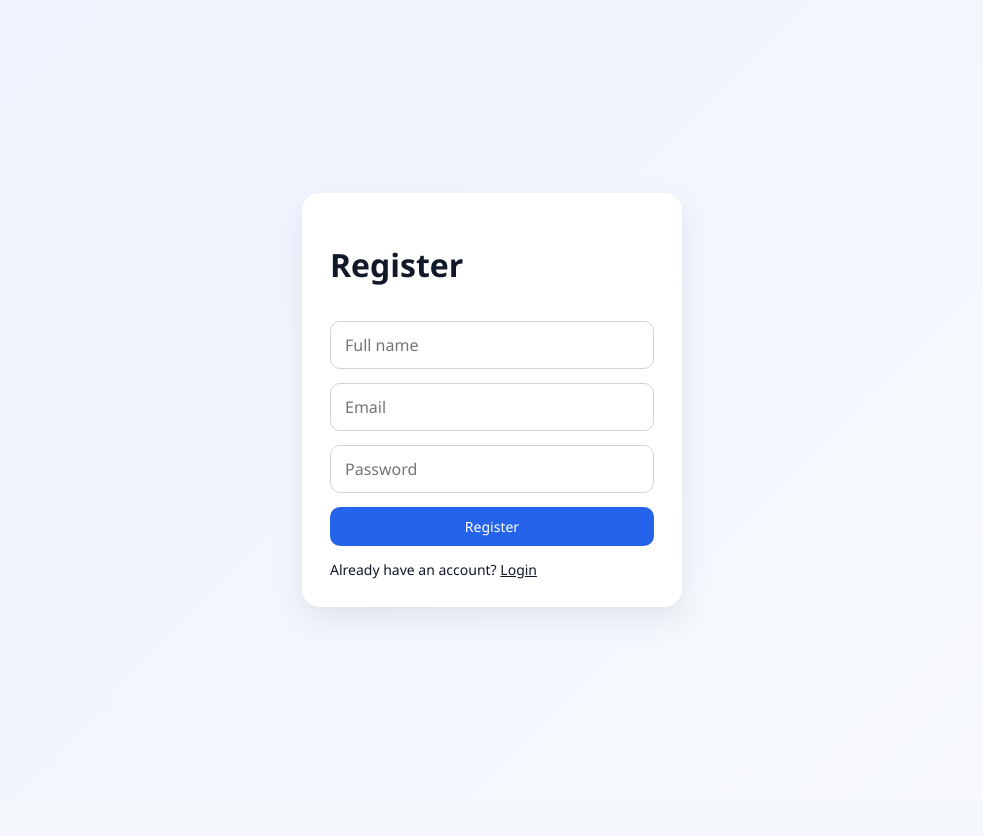
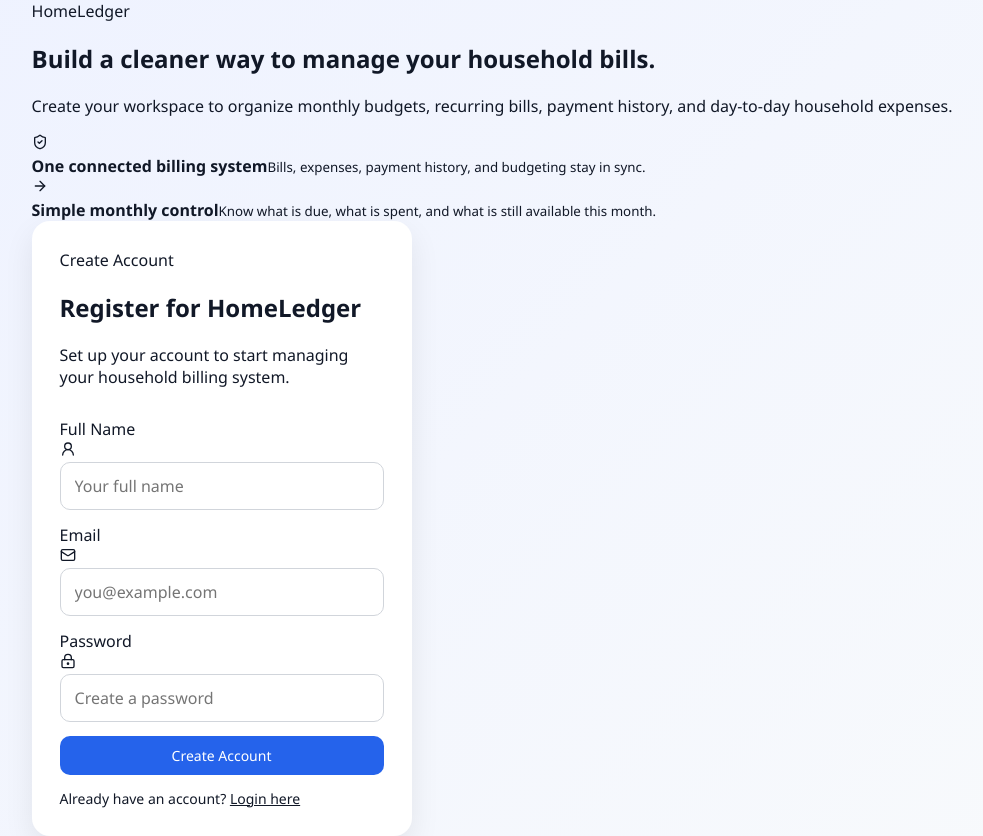
Before and after one commit to larravel/homeledger, a React (Vite) app in the folder frontend/: page /register in a window 1280 px wide. Shown: the whole page, without its empty margins (148-1131 px from the left). Before the commit the page ends 800 px from the top, so only its background shows below. Built offline with nearby package versions, Linux system fonts and the light colour scheme.

Commit message:
Add register page

```diff
--- a/frontend/src/pages/RegisterPage.tsx
+++ b/frontend/src/pages/RegisterPage.tsx
@@ -1,5 +1,6 @@
 import { useState } from 'react';
 import { Link, useNavigate } from 'react-router-dom';
+import { ArrowRight, LockKeyhole, Mail, ShieldCheck, UserRound } from 'lucide-react';
 import api from '../services/api';
 
 export default function RegisterPage() {
@@ -32,41 +33,95 @@ export default function RegisterPage() {
 
   return (
     <div className="auth-page">
+      <div className="auth-shell">
+        <section className="auth-hero">
+          <div className="auth-badge">HomeLedger</div>
+          <h1>Build a cleaner way to manage your household bills.</h1>
+          <p>
+            Create your workspace to organize monthly budgets, recurring bills,
+            payment history, and day-to-day household expenses.
+          </p>
+
+          <div className="auth-feature-list">
+            <div className="auth-feature-item">
+              <span className="auth-feature-icon">
+                <ShieldCheck size={16} />
+              </span>
+              <div>
+                <strong>One connected billing system</strong>
+                <small>Bills, expenses, payment history, and budgeting stay in sync.</small>
+              </div>
+            </div>
+            <div className="auth-feature-item">
+              <span className="auth-feature-icon">
+                <ArrowRight size={16} />
+              </span>
+              <div>
+                <strong>Simple monthly control</strong>
+                <small>Know what is due, what is spent, and what is still available this month.</small>
+              </div>
+            </div>
+          </div>
+        </section>
+
         <form className="auth-card" onSubmit={handleSubmit}>
-        <h1>Register</h1>
+          <div className="auth-card-head">
+            <span className="auth-kicker">Create Account</span>
+            <h2>Register for HomeLedger</h2>
+            <p>Set up your account to start managing your household billing system.</p>
+          </div>
 
+          <label className="auth-field">
+            <span>Full Name</span>
+            <div className="auth-input-wrap">
+              <UserRound size={16} />
               <input
                 className="input"
                 type="text"
-          placeholder="Full name"
+                placeholder="Your full name"
                 value={name}
                 onChange={(e) => setName(e.target.value)}
               />
+            </div>
+          </label>
 
+          <label className="auth-field">
+            <span>Email</span>
+            <div className="auth-input-wrap">
+              <Mail size={16} />
               <input
                 className="input"
                 type="email"
-          placeholder="Email"
+                placeholder="you@example.com"
                 value={email}
                 onChange={(e) => setEmail(e.target.value)}
               />
+            </div>
+          </label>
 
+          <label className="auth-field">
+            <span>Password</span>
+            <div className="auth-input-wrap">
+              <LockKeyhole size={16} />
               <input
                 className="input"
                 type="password"
-          placeholder="Password"
+                placeholder="Create a password"
                 value={password}
                 onChange={(e) => setPassword(e.target.value)}
               />
+            </div>
+          </label>
 
-        <button className="primary-btn" type="submit" disabled={loading}>
-          {loading ? 'Registering...' : 'Register'}
+          <button className="primary-btn auth-submit-btn" type="submit" disabled={loading}>
+            {loading ? 'Registering...' : 'Create Account'}
           </button>
 
           <p className="auth-text">
-          Already have an account? <Link to="/login">Login</Link>
+            Already have an account? <Link to="/login">Login here</Link>
           </p>
         </form>
       </div>
+    </div>
   );
 }
```
Lines whose indentation alone changed are shown as unchanged.
